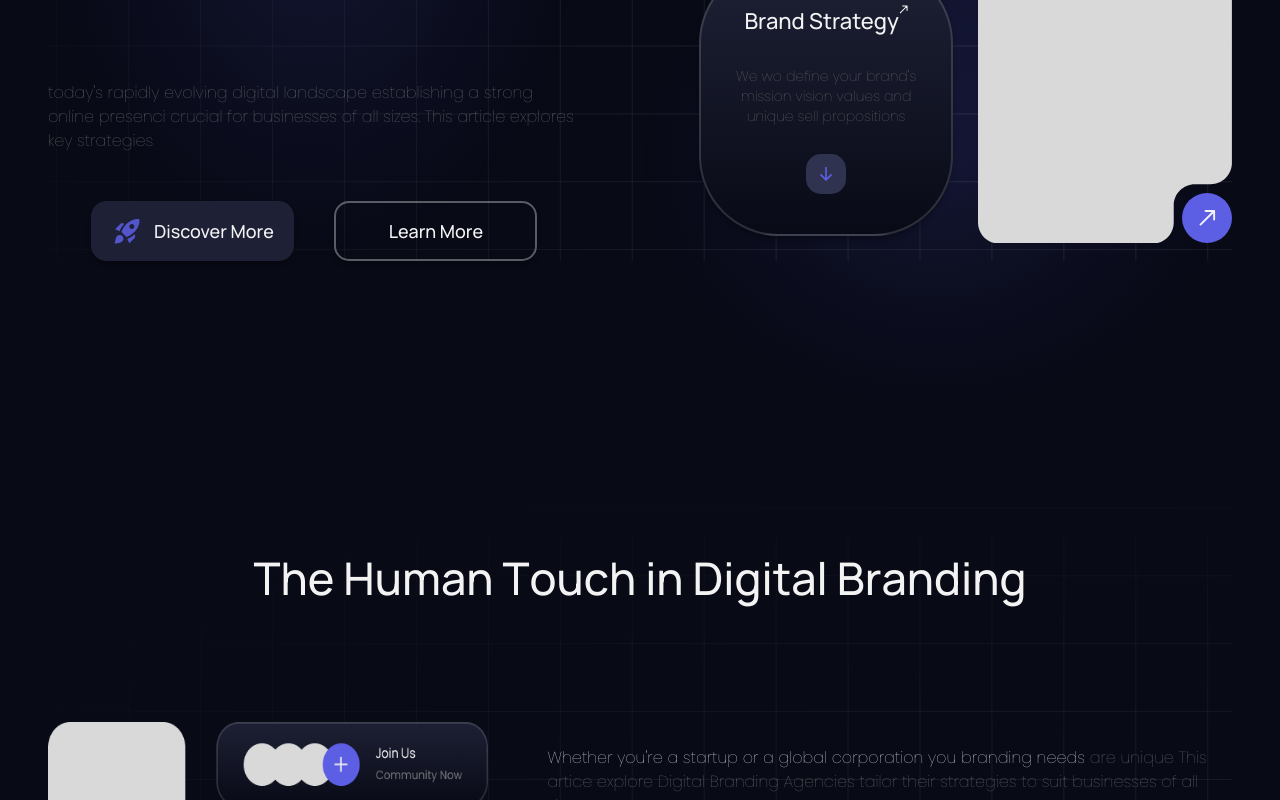
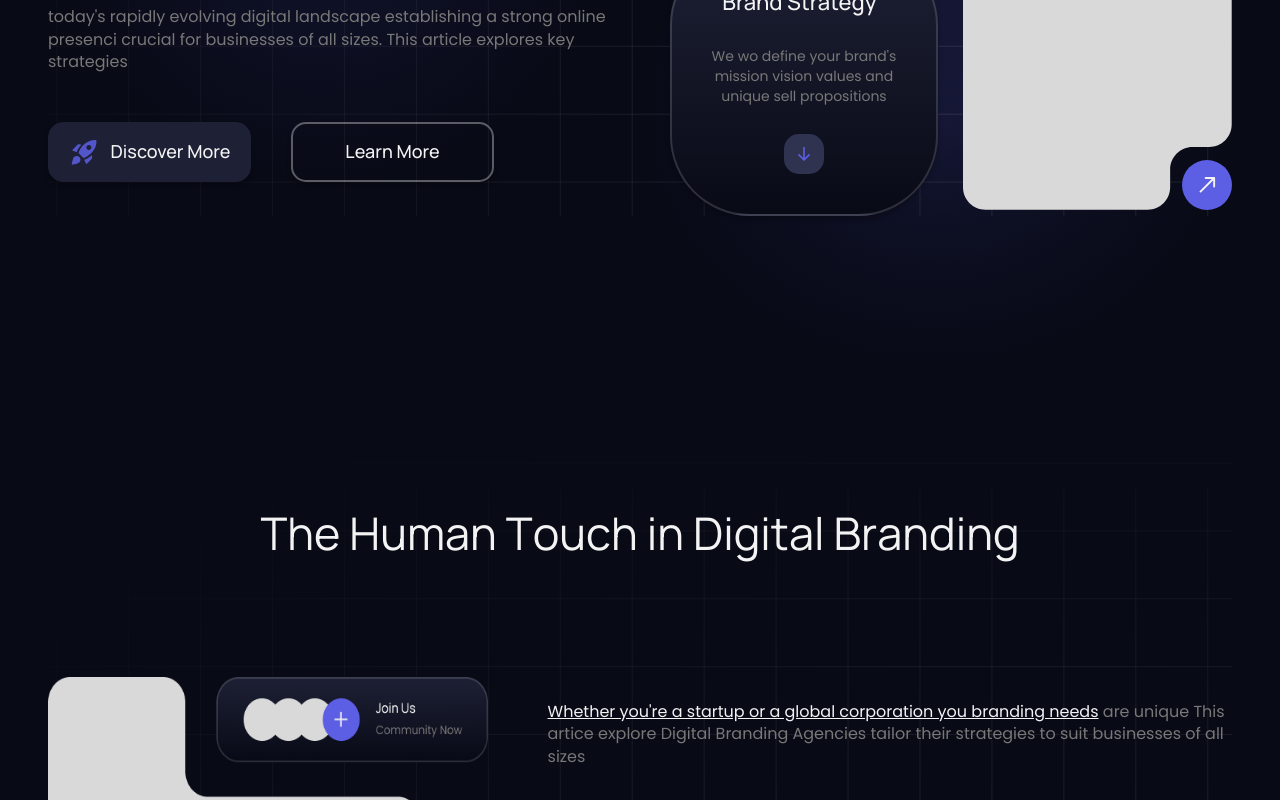
Before and after one commit to stephengade/bright-digital, a Next.js app: page / in a window 1280 px wide. Shown: the part 580-1380 px from the top of the page. Built offline with nearby package versions, Linux system fonts and the light colour scheme.

Commit message:
fixed poppins weight

```diff
--- a/src/app/globals.css
+++ b/src/app/globals.css
@@ -96,3 +96,16 @@ body {
 border-radius: 950px;
 background: radial-gradient(50% 50% at 50% 50%, rgba(92, 95, 228, 0.12) 0%, rgba(92, 95, 228, 0.00) 100%);
 }
+
+p, h3 {
+  line-height: 140%;
+  font-weight: 400;
+}
+
+p {
+  font-family: var(--font-poppins)
+}
+
+h1,h2,h3,h4, h2 span {
+  font-family: var(--font-manrope)
+}
--- a/src/app/layout.tsx
+++ b/src/app/layout.tsx
@@ -14,7 +14,7 @@ const poppins = Poppins({
   subsets: ["latin"],
   variable: "--font-poppins",
   display: "swap",
-  weight: "100",
+  weight: "400",
 });
 
 export const metadata: Metadata = {
@@ -29,9 +29,9 @@ export default function RootLayout({
 }>) {
   return (
     <html lang="en">
-      <body className={`${manrope.variable} ${poppins.variable} antialiased`}>
+      <body className={`${manrope.variable} ${poppins.variable} max-w-[1520px] scroll-smooth antialiased overflow-x-hidden mx-auto`}>
         <NavigationBar />
-        <main className="pt-[120px] md:pt-[150px]  w-full max-w-[1520px] px-4 md:px-8 lg:px-12 min-h-screen">
+        <main className="pt-[120px] md:pt-[150px]  w-screen  px-4 md:px-8 lg:px-12 min-h-screen">
           {children}
         </main>
       </body>
--- a/src/components/Benefits/index.benefits.tsx
+++ b/src/components/Benefits/index.benefits.tsx
@@ -20,7 +20,7 @@ export const Benefits = () => {
           variants={containerVariants}
           initial="hidden"
           animate="visible"
-          className="text-[30px] text-center md:text-[45px] font-[500] leading-[140%]"
+          className="text-[30px] text-center md:text-[45px] font-[400] leading-[140%]"
         >
           <span className="hidden md:flex flex-row justify-center flex-wrap">
             {title.split("").map((letter, index) => (
--- a/src/components/Benefits/main-section.Benefit.tsx
+++ b/src/components/Benefits/main-section.Benefit.tsx
@@ -36,8 +36,8 @@ export const MainBenefitSection = () => {
       </div>
 
       <div className="mt-6 md:mt-0  md:w-1/2 lg:w-2/3 flex flex-col justify-between">
-        <h3 className="text-[#787878] my-6 font-poppins">
-          <span className="text-[#F3F3F4]">
+        <h3 className="text-[#787878] font-[400] my-6 font-poppins">
+          <span className="text-[#F3F3F4] underline">
             Whether you&#39;re a startup or a global corporation you branding
             needs
           </span>{" "}
--- a/src/components/Features/index.feature.tsx
+++ b/src/components/Features/index.feature.tsx
@@ -102,14 +102,14 @@ export const FeatureIndex = () => {
             variants={containerVariants}
             initial="hidden"
             animate="visible"
-            className="text-[30px] text-center md:text-[45px] md:flex flex-row md:flex-col justify-center items-center flex-wrap leading-[140%]"
+            className="text-[30px] text-center md:text-[45px] md:flex flex-row md:flex-col flex-wrap leading-[140%]"
           >
             <span className="text-[#F3F3F4] inline-flex items-center gap-2 flex-wrap">
               Beyond
               <span className="inline-block bg-[#D9D9D9] rounded-[30px] w-[175px] h-[30px] md:h-[48px]"></span>{" "}
               Compres Brand
             </span>
-            <span className="hidden md:flex flex-row">
+            <span className="hidden md:flex flex-row ml-0">
               {title.split("").map((letter, index) => (
                 <motion.span
                   key={index}
--- a/src/components/Hero/home-hero.tsx
+++ b/src/components/Hero/home-hero.tsx
@@ -29,7 +29,7 @@ export const HomeHero = () => {
         style={{
           backgroundImage: `url('/gridline.svg')`,
         }}
-        className="font-manrope relative z-[50] grid grid-cols-1 md:grid-cols-2 md:gap-[10%] items-center"
+        className="font-manrope relative z-[50] grid grid-cols-1 md:grid-cols-2 md:gap-[5%] items-center"
       >
         <div className="radial_bg">
           <motion.h2
@@ -69,13 +69,13 @@ export const HomeHero = () => {
             {/* <span className=""></span> */}
           </motion.h2>
 
-          <p className="font-poppins text-[#787878] mt-6 md:mt-[100px] mb-12">
+          <p className="font-poppins text-[16px] font-normal text-[#787878] mt-6 md:mt-[100px] mb-12">
             today's rapidly evolving digital landscape establishing a strong
             online presenci crucial for businesses of all sizes. This article
             explores key strategies{" "}
           </p>
 
-          <div className="buttons w-full flex flex-col md:flex-row md:justify-center items-center gap-6 md:gap-10">
+          <div className="buttons w-full flex flex-col md:flex-row gap-6 md:gap-10">
           <PrimaryButton className="border-[#1E2135]">
             {RocketIcon} Discover More
           </PrimaryButton>
--- a/src/components/navigations/navigation-bar.tsx
+++ b/src/components/navigations/navigation-bar.tsx
@@ -8,7 +8,7 @@ import { usePathname } from "next/navigation";
 import { cn } from "@/lib/utils";
 import { MobileNavMenu } from "./mobile.navigation";
 import { useEffect, useState } from "react";
-import { motion } from "framer-motion";
+import { AnimatePresence, motion } from "framer-motion";
 
 export const RocketIcon = (
   <svg
@@ -60,12 +60,13 @@ export const NavigationBar = () => {
 
 
   return (
+    <AnimatePresence>
     <motion.nav
-    className="fixed w-screen z-100"
+    className="fixed w-screen z-[1000]"
     variants={navbarVariants}
     animate={isScrolled ? "colored" : "transparent"}
      >
-      <div className="nav w-screen overflow-hidden max-w-[1520px] mx-auto flex flex-row flex-shrink-0 items-center justify-between py-3 md:py-[20px] px-4 md:px-8 lg:px-12">
+      <div className="nav w-screen overflow-hidden max-w-[1520px] flex flex-row flex-shrink-0 items-center justify-between py-3 md:py-[20px] px-4 md:px-8 lg:px-12">
         <div className="brand__logo select-none">
           <MainLogo />
         </div>
@@ -94,5 +95,6 @@ export const NavigationBar = () => {
         </div>
       </div>
     </motion.nav>
+    </AnimatePresence>
   );
 };
```
